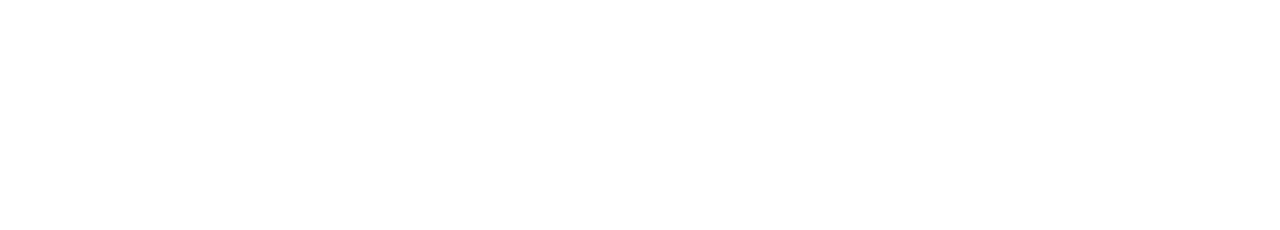
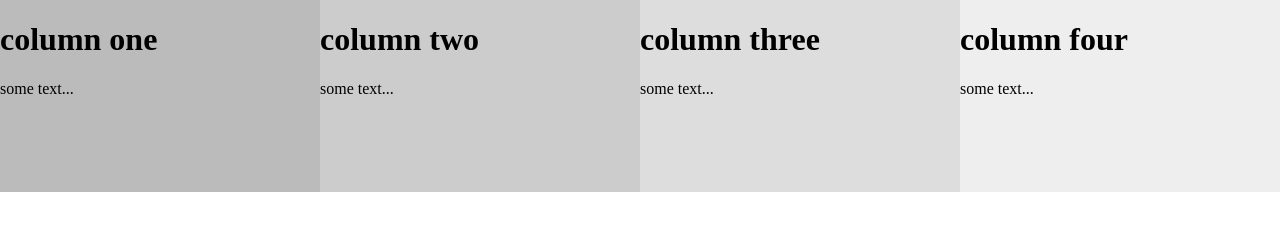
Before and after one commit to stefanie-g/github-practice, a plain HTML site: page index.html in a window 1280 px wide. Drawn offline with Linux system fonts and the light colour scheme.

Commit message:
added four columns and some content

```diff
--- a/css/style.css
+++ b/css/style.css
@@ -0,0 +1,20 @@
+body{
+    margin: 0;
+}
+.titlecard{
+    width: 25vw;
+    height: 15vw;
+    float: left;
+}
+.one{
+    background-color: #bbb;
+}
+.two{
+    background-color: #ccc;
+}
+.three{
+    background-color: #ddd;
+}
+.four{
+    background-color: #eee;
+}
--- a/index.html
+++ b/index.html
@@ -8,6 +8,21 @@
     <link rel="stylesheet" href="css/style.css">
 </head>
 <body>
-
+    <div class="one titlecard">
+        <h1>column one</h1>
+        <p>some text...</p>
+    </div>
+    <div class="two titlecard">
+        <h1>column two</h1>
+        <p>some text...</p>
+    </div>
+    <div class="three titlecard">
+        <h1>column three</h1>
+        <p>some text...</p>
+    </div>
+    <div class="four titlecard">
+        <h1>column four</h1>
+        <p>some text...</p>
+    </div>
 </body>
 </html>
```
